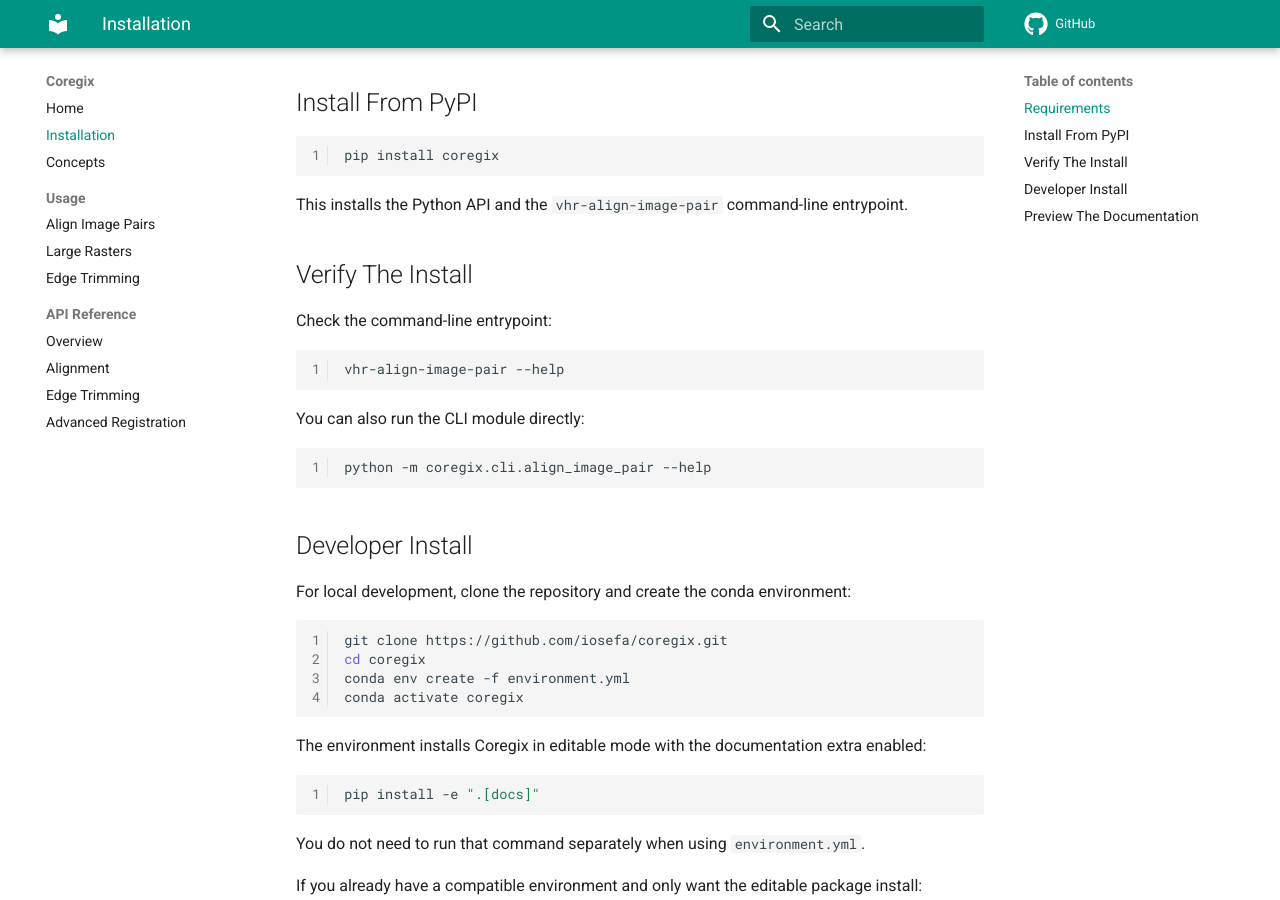
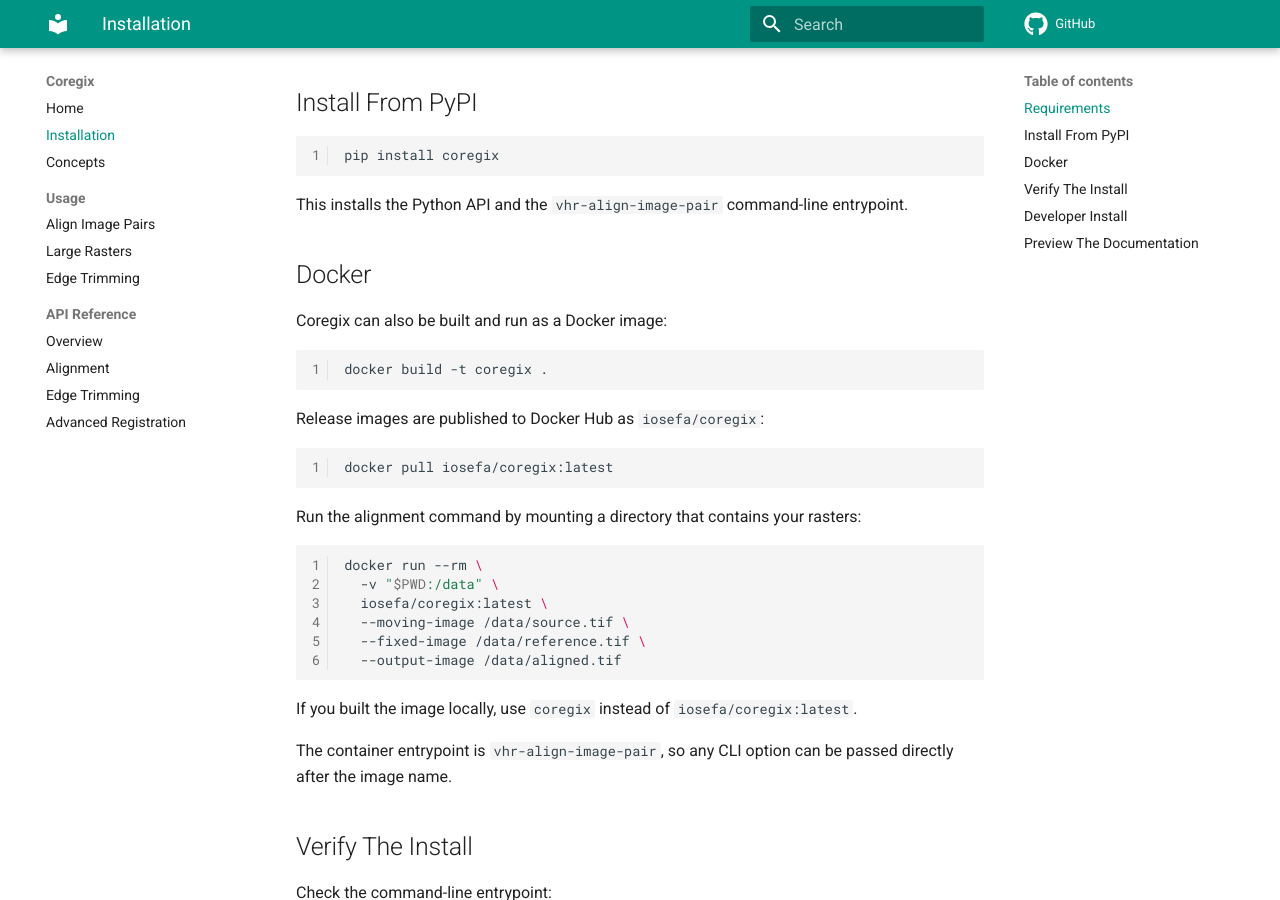
Before and after one commit to iosefa/coregix, an MkDocs documentation site: the page built from docs/installation.md, in a window 1280 px wide and 900 px high, scrolled down 461 px. Built offline with MkDocs 1.6.1 and Material for MkDocs 9.7.7, drawn with Linux system fonts in a browser that asks for light colours; comment, search, counter and statistics services are not loaded.

Commit message:
Add Docker and docs publishing workflows
Signed-off-by: iosefa <ipercival@gmail.com>

````diff
--- a/docs/installation.md
+++ b/docs/installation.md
@@ -20,6 +20,35 @@
 ```
 
 This installs the Python API and the `vhr-align-image-pair` command-line entrypoint.
+
+## Docker
+
+Coregix can also be built and run as a Docker image:
+
+```bash
+docker build -t coregix .
+```
+
+Release images are published to Docker Hub as `iosefa/coregix`:
+
+```bash
+docker pull iosefa/coregix:latest
+```
+
+Run the alignment command by mounting a directory that contains your rasters:
+
+```bash
+docker run --rm \
+  -v "$PWD:/data" \
+  iosefa/coregix:latest \
+  --moving-image /data/source.tif \
+  --fixed-image /data/reference.tif \
+  --output-image /data/aligned.tif
+```
+
+If you built the image locally, use `coregix` instead of `iosefa/coregix:latest`.
+
+The container entrypoint is `vhr-align-image-pair`, so any CLI option can be passed directly after the image name.
 
 ## Verify The Install
 
--- a/mkdocs.yml
+++ b/mkdocs.yml
@@ -1,4 +1,5 @@
 site_name: Coregix
+site_url: https://coregix.sefa.ai
 repo_url: https://github.com/iosefa/coregix
 
 theme:
````
Also changed, not shown: README.md (+23 -0 lines), 5 other files.
